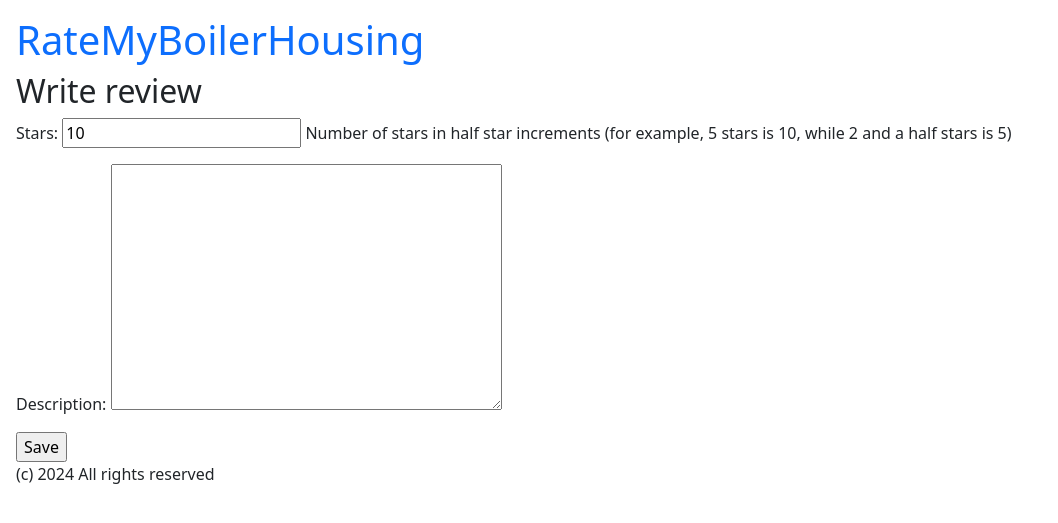
After one commit to ericswpark/purdue_cs348-ratemyboilerhousing, a Django app: page /offering/1/write_review/ in a window 1280 px wide. The commit adds this page. Shown: the top 523 px of the page, without its empty margins (0-1058 px from the left). Run offline with Django 5.2, Linux system fonts and the light colour scheme; the visitor is signed in with stand-in values (Sample User, id 1); some libraries are stand-ins or nearby versions.

Commit message:
Add page for leaving reviews

```diff
--- /dev/null
+++ b/core/templates/create_review.html
@@ -0,0 +1,13 @@
+{% extends 'base.html' %}
+
+{% block title %}RateMyBoilerHousing{% endblock %}
+
+{% block content %}
+<h2>Write review</h2>
+
+<form method="post">{% csrf_token %}
+    {{ form.as_p }}
+    <input type="submit" value="Save">
+</form>
+
+{% endblock %}
--- a/core/templates/offering.html
+++ b/core/templates/offering.html
@@ -4,6 +4,10 @@
 
 {% block content %}
 <h2>Reviews for {{ object }}</h2>
+
+<button type="button" class="btn btn-primary" onclick="window.location.href='{% url 'offering_write_review' object.id %}'">
+    <i class="bi bi-pencil-square"></i> Write your own review
+</button>
 
 {% if object.has_reviews %}
     {% for review in object.reviews.all %}
--- a/core/urls.py
+++ b/core/urls.py
@@ -1,9 +1,10 @@
 from django.urls import path
 
-from core.views import HomeView, HousingView, OfferingView
+from core.views import HomeView, HousingView, OfferingView, CreateReviewView
 
 urlpatterns = [
     path('', HomeView.as_view(), name='home'),
     path('housing/<int:pk>/', HousingView.as_view(), name='housing_detail'),
     path('offering/<int:pk>/', OfferingView.as_view(), name='offering_detail'),
+    path('offering/<int:pk>/write_review/', CreateReviewView.as_view(), name='offering_write_review'),
 ]
--- a/core/views.py
+++ b/core/views.py
@@ -1,6 +1,8 @@
-from django.views.generic import ListView, DetailView
+from django.contrib.auth.mixins import LoginRequiredMixin
+from django.urls import reverse
+from django.views.generic import ListView, DetailView, CreateView
 
-from core.models import Housing, Offering
+from core.models import Housing, Offering, Review
 
 
 class HomeView(ListView):
@@ -15,3 +17,22 @@ class HousingView(DetailView):
 class OfferingView(DetailView):
     template_name = "offering.html"
     model = Offering
+
+class CreateReviewView(LoginRequiredMixin, CreateView):
+    template_name = "create_review.html"
+    model = Review
+    fields = ['stars', 'description']
+
+    def form_valid(self, form):
+        offering_id = self.kwargs['pk']
+
+        offering = Offering.objects.get(pk=offering_id)
+        form.instance.offering = offering
+
+        form.instance.user = self.request.user
+
+        return super().form_valid(form)
+
+    def get_success_url(self):
+        offering_id = self.kwargs['pk']
+        return reverse('offering_detail', kwargs={'pk': offering_id})
```
